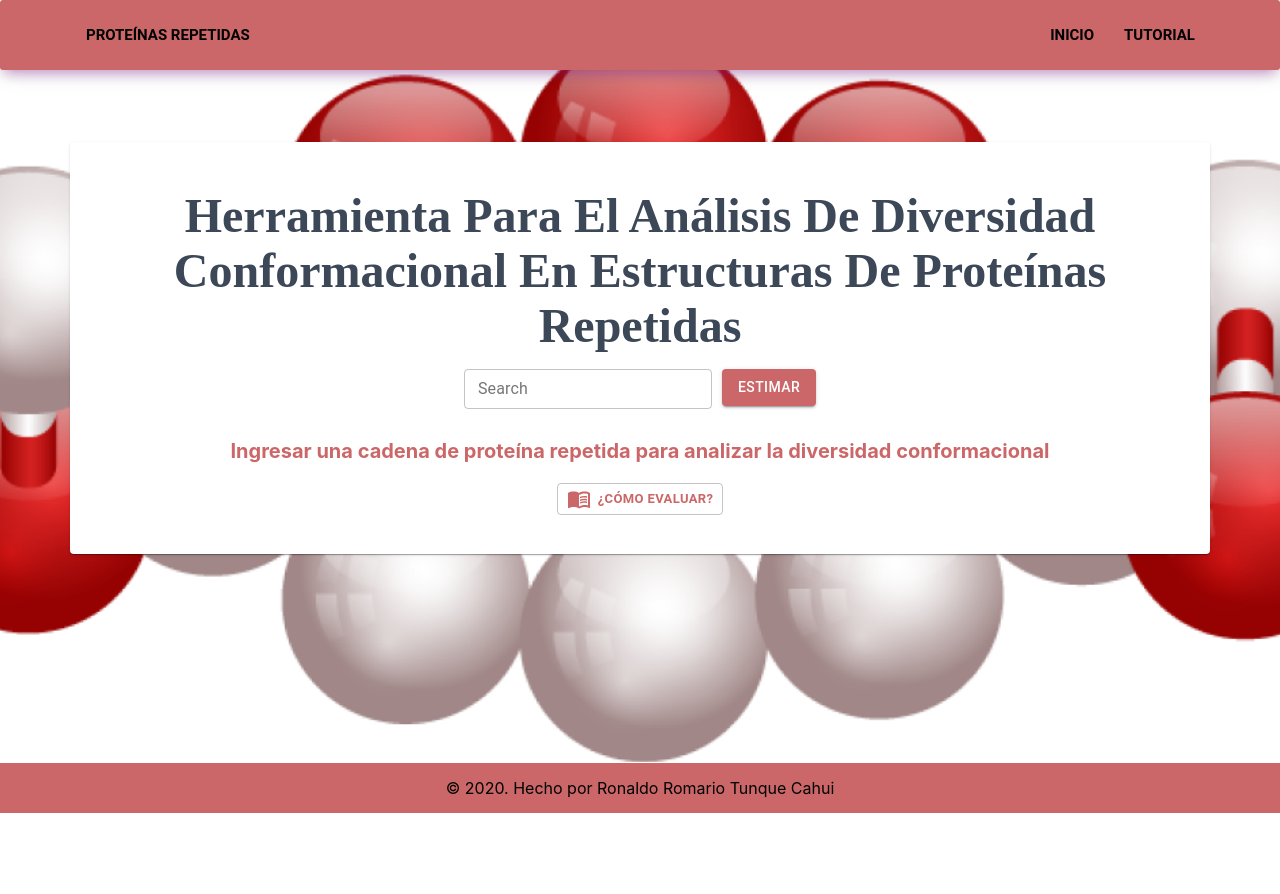
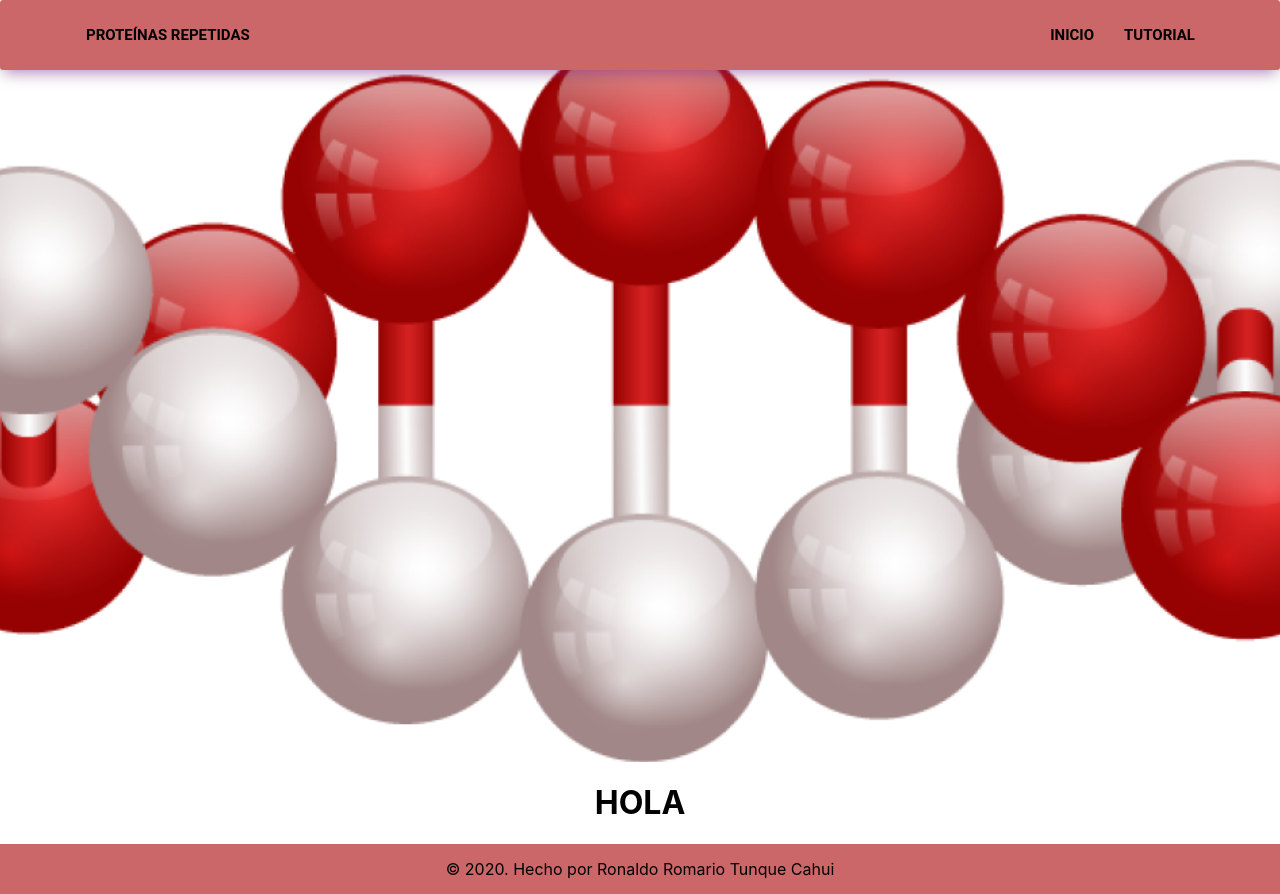
Before and after one commit to SfrRonaldo/CoDNaS-PRs, a React (Create React App) app in the folder codnas-prs-web/: page /detail/azucar in a window 1280 px wide. Before the commit the page ends 813 px from the top, so only its background shows below. Built offline with nearby package versions, Linux system fonts and the light colour scheme.

Commit message:
Detail view

```diff
--- a/codnas-prs-web/src/App.js
+++ b/codnas-prs-web/src/App.js
@@ -3,6 +3,7 @@ import { BrowserRouter as Router, Route, Switch } from "react-router-dom";
 import Footer from "./components/Footer";
 import Header from "./components/Header";
 import HeaderLinks from "./components/Header/HeaderLinks";
+import Detail from "./routes/Detail";
 import Home from "./routes/Home/index";
 import Tutorial from "./routes/Tutorial";
 
@@ -20,6 +21,7 @@ const App = () => (
         <Switch>
           <Route path="/home" component={Home} />
           <Route path="/tutorial" component={Tutorial} />
+          <Route path="/detail/:id" component={Detail} />
           <Route path="/" component={Home} />
         </Switch>
       </main>
--- /dev/null
+++ b/codnas-prs-web/src/assets/views/detailStyle.js
@@ -0,0 +1,39 @@
+import { container, title, mainRaised } from "../material-kit-react";
+
+const homeStyle = {
+  container: {
+    zIndex: "12",
+    color: "black",
+    textAlign: "center",
+    ...container,
+  },
+  outcontainer: {
+    zIndex: "12",
+    color: "black",
+    ...container,
+  },
+  title: {
+    ...title,
+    display: "inline-block",
+    position: "relative",
+    marginTop: "30px",
+    minHeight: "32px",
+    color: "#FFFFFF",
+    textDecoration: "none",
+  },
+  subtitle: {
+    fontSize: "1.313rem",
+    maxWidth: "500px",
+    margin: "10px auto 0",
+  },
+  main: {
+    background: "#FFFFFF",
+    position: "relative",
+    zIndex: "3",
+  },
+  mainRaised: {
+    ...mainRaised,
+  },
+};
+
+export default homeStyle;
--- /dev/null
+++ b/codnas-prs-web/src/routes/Detail/index.js
@@ -0,0 +1,18 @@
+import React from "react";
+import Parallax from "../../components/Parallax";
+import { makeStyles } from "@material-ui/core/styles";
+import styles from "../../assets/views/detailStyle";
+
+const useStyles = makeStyles(styles);
+
+export default function Detail() {
+  const classes = useStyles();
+  return (
+    <div style={{ marginTop: "42px" }}>
+      <Parallax image={require("../../assets/img/background.PNG")} />
+      <div className={classes.container}>
+        <h1>HOLA</h1>
+      </div>
+    </div>
+  );
+}
--- a/codnas-prs-web/src/routes/Home/SearchSection/index.js
+++ b/codnas-prs-web/src/routes/Home/SearchSection/index.js
@@ -45,7 +45,7 @@ export default function SearchSection() {
                   <Button
                     variant="contained"
                     style={{ backgroundColor: "#cb6768", color: "white" }}
-                    href="/detail"
+                    href="/detail/azucar"
                   >
                     Estimar
                   </Button>
```
